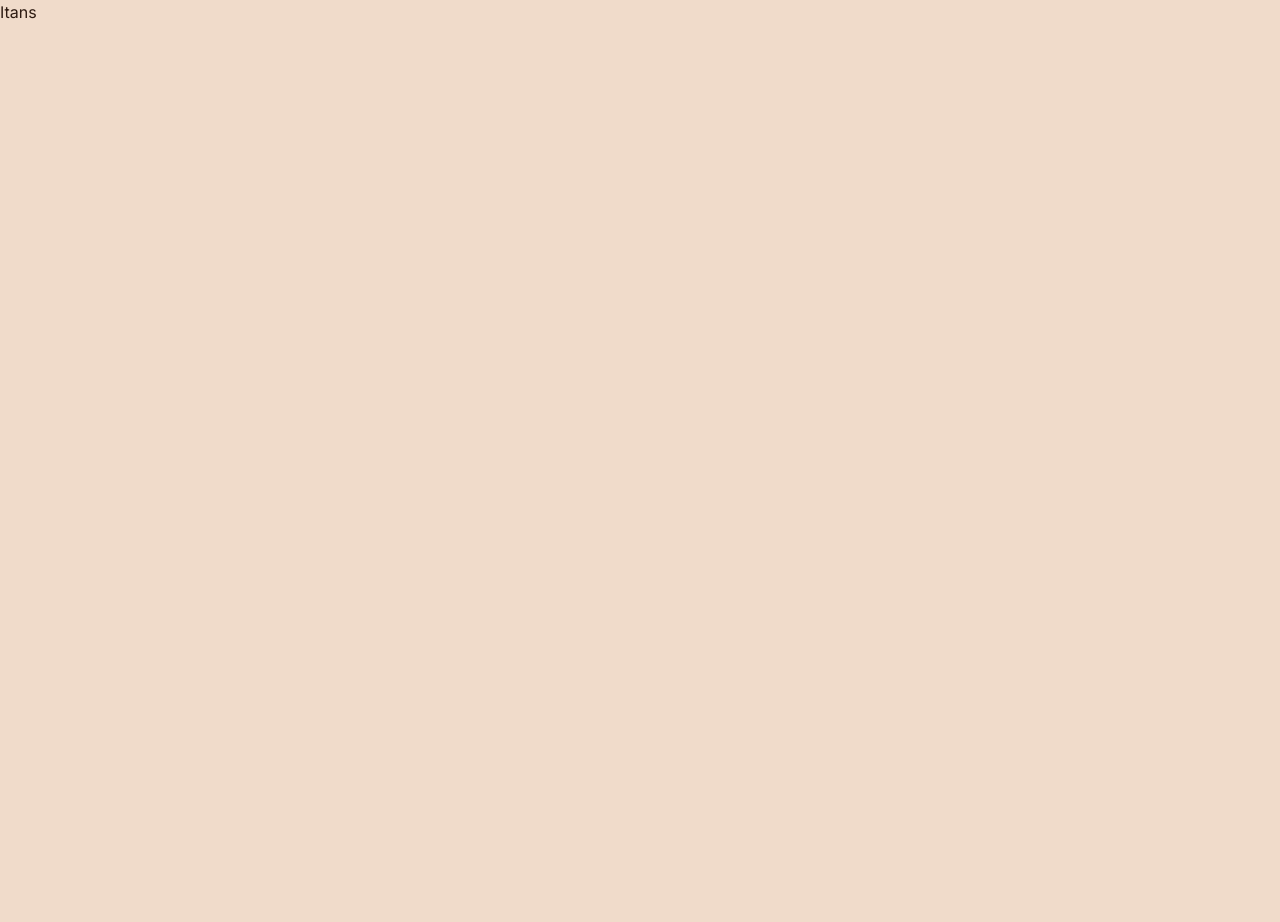
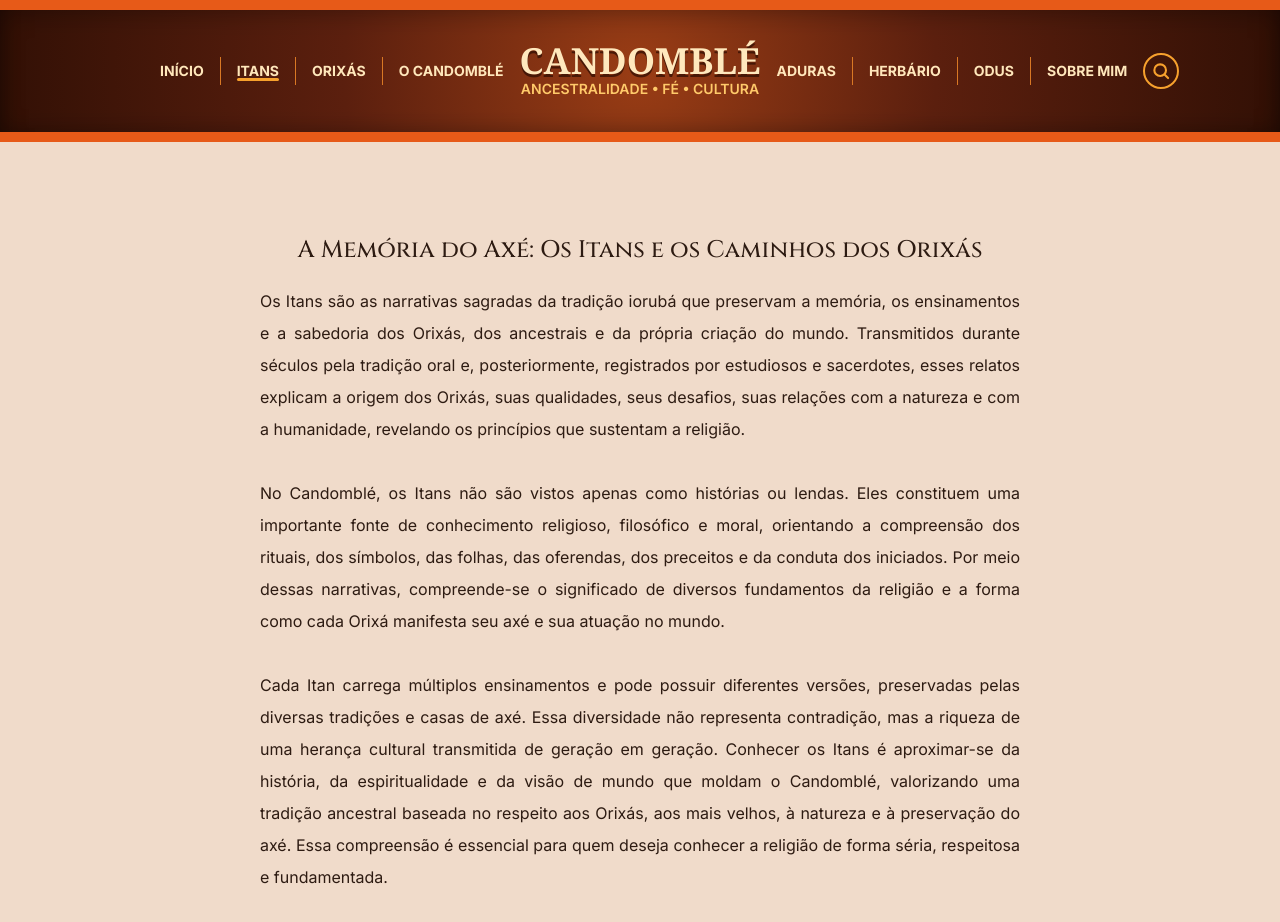
Before and after one commit to sarahaffonco/candomble-yawo, a Next.js app: page /itans in a window 1280 px wide. Shown: the top 922 px of the page. Before the commit the page ends 800 px from the top, so only its background shows below. Built offline with nearby package versions, Linux system fonts and the light colour scheme.

Commit message:
feat/itans

```diff
--- a/app/itans/page.tsx
+++ b/app/itans/page.tsx
@@ -1,4 +1,25 @@
+import Header from "@/components/header";
 
-export default function Home() {
-  return <main>Itans</main>;
+export default function OrixasPage() {
+  return (
+    <div>
+      <Header />
+            <main className="flex min-h-screen flex-col items-center justify-center  gap-5">
+        <br></br>
+          <h1 className=" title-card mb-3 max-w-260 text-center text-sm font-semibold leading-tight">
+            A Memória do Axé: Os Itans e os Caminhos dos Orixás
+          </h1>
+
+          <p className=" text-content mx-auto max-w-190 whitespace-pre-line text-justify ">
+            {`Os Itans são as narrativas sagradas da tradição iorubá que preservam a memória, os ensinamentos e a sabedoria dos Orixás, dos ancestrais e da própria criação do mundo. Transmitidos durante séculos pela tradição oral e, posteriormente, registrados por estudiosos e sacerdotes, esses relatos explicam a origem dos Orixás, suas qualidades, seus desafios, suas relações com a natureza e com a humanidade, revelando os princípios que sustentam a religião.
+
+No Candomblé, os Itans não são vistos apenas como histórias ou lendas. Eles constituem uma importante fonte de conhecimento religioso, filosófico e moral, orientando a compreensão dos rituais, dos símbolos, das folhas, das oferendas, dos preceitos e da conduta dos iniciados. Por meio dessas narrativas, compreende-se o significado de diversos fundamentos da religião e a forma como cada Orixá manifesta seu axé e sua atuação no mundo.
+
+Cada Itan carrega múltiplos ensinamentos e pode possuir diferentes versões, preservadas pelas diversas tradições e casas de axé. Essa diversidade não representa contradição, mas a riqueza de uma herança cultural transmitida de geração em geração. Conhecer os Itans é aproximar-se da história, da espiritualidade e da visão de mundo que moldam o Candomblé, valorizando uma tradição ancestral baseada no respeito aos Orixás, aos mais velhos, à natureza e à preservação do axé. Essa compreensão é essencial para quem deseja conhecer a religião de forma séria, respeitosa e fundamentada.`}
+          </p>
+
+
+      </main>
+    </div>
+  );
 }
```
